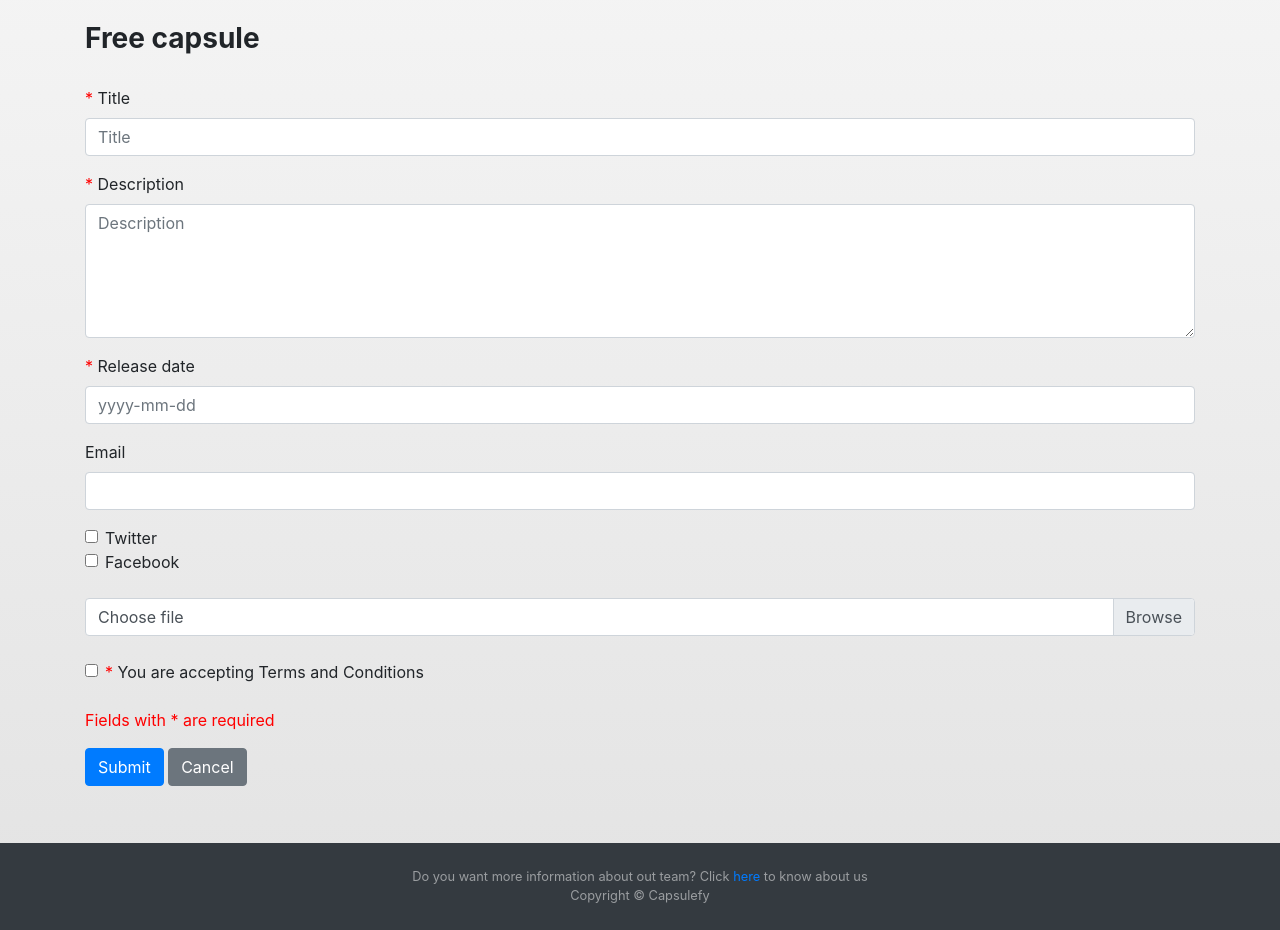
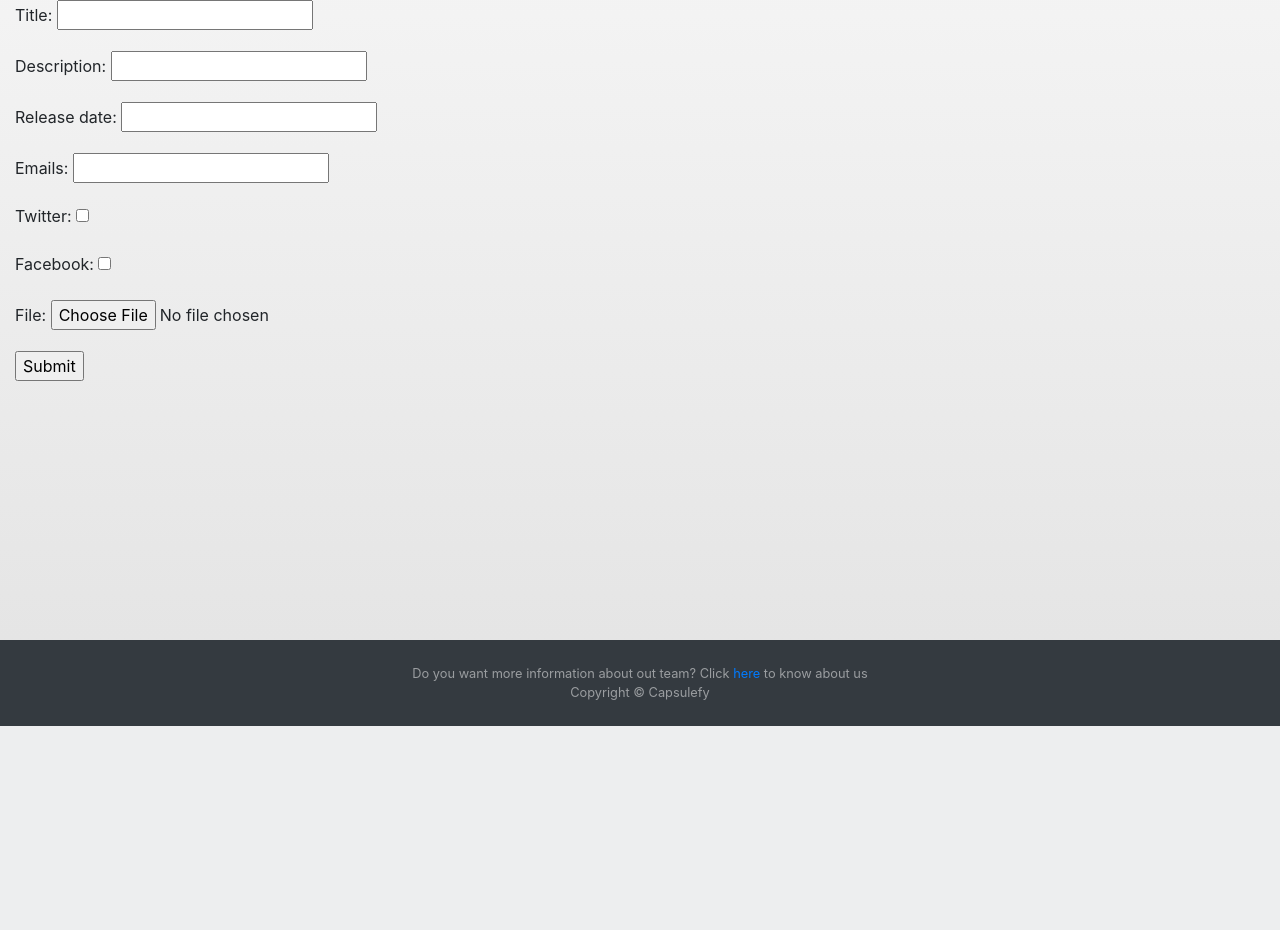
Before and after one commit to pabreblob/capsulefy, a Django app: page /newfreecapsule/ in a window 1280 px wide. Shown: the part 74-1004 px from the top of the page. After the commit the page ends 800 px from the top, so only its background shows below. Run offline with Django 3.2, Linux system fonts and the light colour scheme; the visitor is signed in with stand-in values (Sample User, id 1); parts of the project's set-up code (start-up, migrations or seed data) failed here and were passed over; some libraries are stand-ins or nearby versions.

Commit message:
Reverted styles form

```diff
--- a/capsulefyweb/main/templates/capsule/freecapsule.html
+++ b/capsulefyweb/main/templates/capsule/freecapsule.html
@@ -1,6 +1,7 @@
 {% extends 'base.html' %}
 {% block contenido %}
 {% load static %}
+<!--
 <div class="container">
     <form action="" method="post" enctype="multipart/form-data">
         <h3 class="title">Free capsule</h3>
@@ -8,28 +9,28 @@
     	    {% csrf_token %}
     	    <div class="form-group">
 			    <label for="id_title"><span class="red">*</span> Title</label>
-			    <input type="text" class="form-control" name="title" id="id_title" maxlength="250" required placeholder="Title">
+			    <input type="text" class="form-control" name="title" id="id_title" maxlength="250" value="{{form.title.value}}" required placeholder="Title">
 			</div>
 			<div class="form-group">
 			    <label for="id_description"><span class="red">*</span> Description</label>
-			    <textarea class="form-control" id="id_description" name="description" rows="5" required placeholder="Description"></textarea>
+			    <textarea class="form-control" id="id_description" name="description" rows="5" required placeholder="Description">{{form.description.value}}</textarea>
   			</div>
   			<div class="form-group">
 			    <label for="id_release_date"><span class="red">*</span> Release date</label>
-			    <input type="text" class="form-control" id="id_release_date" name="release_date" maxlength="250" required placeholder="yyyy-mm-dd">
+			    <input type="text" class="form-control" id="id_release_date" name="release_date" maxlength="250" value="{{form.release_date.value}}" required placeholder="yyyy-mm-dd">
 			</div>
 			<div class="form-group">
 			    <label for="id_emails">Email</label>
-			    <input type="text" class="form-control" id="id_release_date" name="emails" maxlength="250">
+			    <input type="text" class="form-control" id="id_release_date" name="emails" value="{{form.emails.value}}" maxlength="250">
 			</div>
 			<div class="form-check">
-			  <input class="form-check-input" type="checkbox" id="id_twitter" name="twitter">
+			  <input class="form-check-input" type="checkbox" id="id_twitter" value="{{form.twitter.value}}" name="twitter">
 			  <label class="form-check-label" for="id_twitter">
 			    Twitter
 			  </label>
 			</div>
 			<div class="form-check">
-			  <input class="form-check-input" type="checkbox" id="id_facebook" name="facebook">
+			  <input class="form-check-input" type="checkbox" id="id_facebook" value="{{form.facebook.value}}" name="facebook">
 			  <label class="form-check-label" for="id_facebook">
 			    Facebook
 			  </label>
@@ -40,12 +41,14 @@
 			  <label class="custom-file-label" for="id_file">Choose file</label>
 			</div>
 			<br><br>
+			{% if not '/editfreecapsule/' in request.path %}
 			<div class="form-check">
 			  <input class="form-check-input" type="checkbox" required>
 			  <label class="form-check-label" for="id_facebook">
 			    <span class="red">*</span> You are accepting Terms and Conditions
 			  </label>
 			</div>
+			{% endif %}
 			<br>
 			<p><span class="red">Fields with * are required</span></p>
 			<button class="btn btn-primary">Submit</button>
@@ -53,6 +56,16 @@
     	</div>
     </form>
 </div>
+-->
+
+    <a name="index"></a>
+<div class="bg-1 container-fluid">
+    <form action="" method="post" enctype="multipart/form-data">
+        {% csrf_token %}
+        {{ form.as_p }}
+        <p><input type="submit" value="Submit"></p>
+    </form>
+</div>
 {% endblock %}
 {% block styles %}
   <link rel="stylesheet" type="text/css" href="{% static 'css/styleForm.css' %}"/>
```
